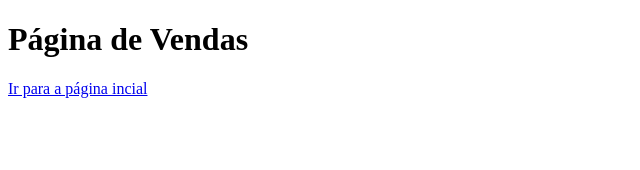
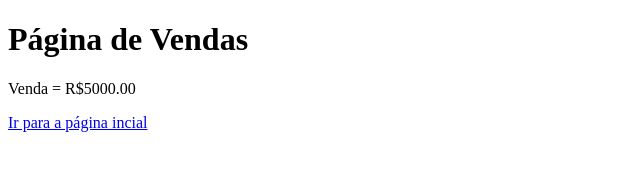
Before and after one commit to kauandorsee/aulagithub, a plain HTML site: page vendas.html in a window 1280 px wide. Shown: the whole page, without its empty margins (0-640 px from the left). Drawn offline with Linux system fonts and the light colour scheme.

Commit message:
Acrescentado valor das vendas

```diff
--- a/vendas.html
+++ b/vendas.html
@@ -7,6 +7,7 @@
 </head>
 <body>
     <h1>Página de Vendas</h1>
+    <p>Venda = R$5000.00</p>
     <a href="index.html">Ir para a página incial</a>
 </body>
 </html>
```
